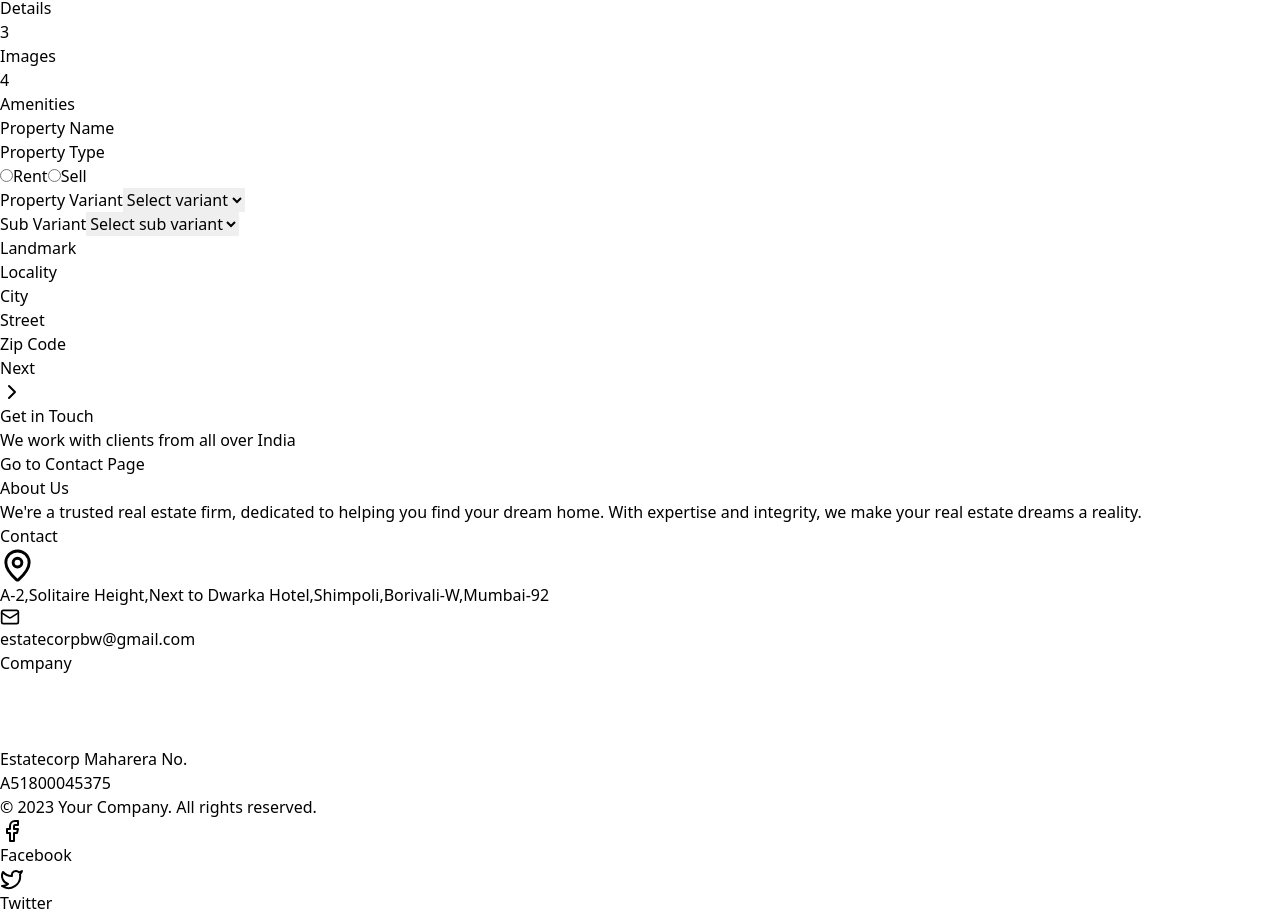
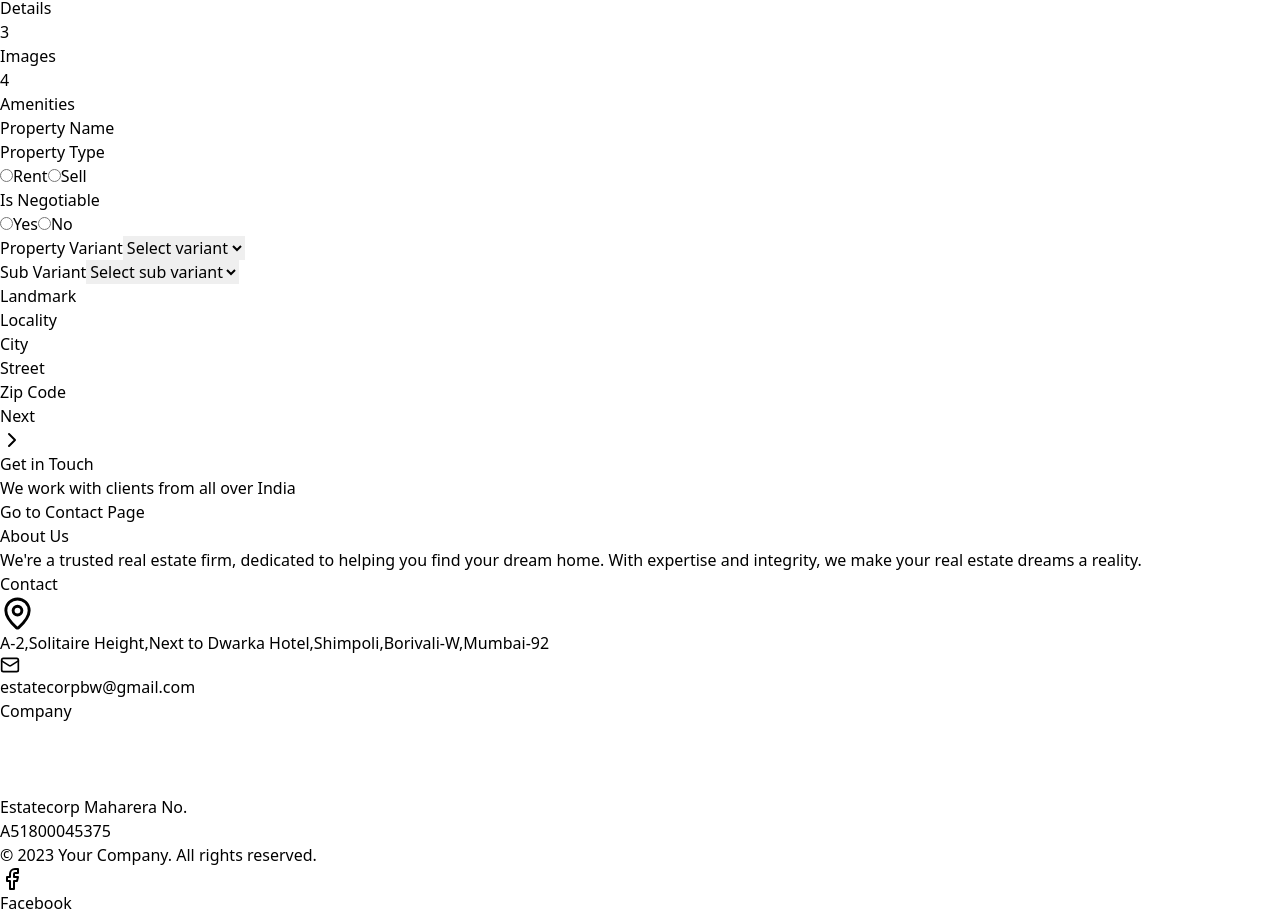
Before and after one commit to Kaushikk52/Estate-Corp, a React (Vite) app in the folder frontend-react/: page /dashboard/add-property in a window 1280 px wide. Shown: the part 779-1693 px from the top of the page. Built offline with nearby package versions, Linux system fonts and the light colour scheme.

Commit message:
Property Cards & Layout Form changes

```diff
--- a/frontend-react/src/App.jsx
+++ b/frontend-react/src/App.jsx
@@ -21,7 +21,7 @@ function App() {
               <Route path='/dashboard/add-property' element={<AddPropertyLayout />} />
             </Route>
             <Route path="/residential/buy"  element={<Residential />}>
-              <Route path="/residential/buy/:id" element={<PropertyDetails />} />
+
             </Route>
           </Route>
         </Routes>
--- a/frontend-react/src/components/Dashboard/AddPropertyLayout.tsx
+++ b/frontend-react/src/components/Dashboard/AddPropertyLayout.tsx
@@ -1,10 +1,11 @@
-import React, { useState } from "react";
+import React, { useState, useEffect } from "react";
 import { motion, AnimatePresence } from "framer-motion";
 import { ChevronLeft, ChevronRight, Check } from "lucide-react";
 import toast, { Toaster } from "react-hot-toast";
 import { Formik, Form, Field, ErrorMessage, FormikHelpers } from "formik";
 import * as Yup from "yup";
 import axios, { AxiosError } from "axios";
+import { useNavigate } from "react-router-dom";
 
 const validationSchema = Yup.object().shape({
   name: Yup.string().required("Property Name is required"),
@@ -36,6 +37,8 @@ const validationSchema = Yup.object().shape({
       .required("Carpet area is required")
       .positive("Must be a positive number"),
     areaUnit: Yup.string().required("Carpet area unit is required"),
+    amtUnit: Yup.string().required("This field is required"),
+    isNegotiable: Yup.string().required("Is Negotiable is required"),
     availability: Yup.date().required("Availability date is required"),
     furnishedStatus: Yup.string().required("Furnished status is required"),
     ammenities: Yup.array()
@@ -60,6 +63,7 @@ export default function AddPropertyLayout() {
   const baseURL = import.meta.env.VITE_APP_BACKEND_BASE_URL;
   const cloudName = import.meta.env.VITE_APP_CLOUD_NAME;
   const uploadPreset = import.meta.env.VITE_APP_UPLOAD_PRESET;
+  const navigate = useNavigate();
   const [step, setStep] = useState(1);
   const [imgUrls, setImgUrls] = useState<any>([]);
 
@@ -86,11 +90,23 @@ export default function AddPropertyLayout() {
       availability: "",
       rent: 0,
       price: 0,
+      amtUnit: "",
+      isNegotiable: "",
       furnishedStatus: "",
       ammenities: [] as string[],
     },
     images: [] as File[],
   };
+
+  useEffect(() => {
+    const token = localStorage.getItem("token");
+    if (!token) {
+      toast.error("Please Login", {
+        position: "bottom-right",
+        duration: 3000,
+      });
+    }
+  });
 
   async function uploadImages(images: any) {
     if (!images || images.length === 0) {
@@ -133,27 +149,36 @@ export default function AddPropertyLayout() {
     }
   }
 
-
   async function handleSubmit(
     values: typeof initialValues,
-    { setSubmitting }: FormikHelpers<typeof initialValues>
+    { setSubmitting, resetForm }: FormikHelpers<typeof initialValues>
   ) {
+
+    if (step !== 4) {
+      setSubmitting(false);
+      return;
+    }
+
     if (values.type === "RENT") {
       values.details.price = 0;
     } else if (values.type === "BUY") {
       values.details.rent = 0;
     }
 
-    try{
-      const urls:any = await uploadImages(values.images);
-        if(urls.length > 0){
-          console.log("uploaded urls",urls);
-          values.images = [...urls]
+    try {
+      const urls: any = await uploadImages(values.images);
+      if (urls.length > 0) {
+        console.log("uploaded urls", urls);
+        values.images = [...urls];
         console.log("values.images : ", values.images);
       }
-    }catch(err){
-      console.log(err)
-    }finally{
+    } catch (err) {
+      console.log(err);
+      toast.error(`An Error Occurred : ${err}`, {
+        position: "bottom-right",
+        duration: 3000,
+      });
+    } finally {
       Object.assign(values.details, { isApproved: false });
       const token = localStorage.getItem("token");
       try {
@@ -167,8 +192,7 @@ export default function AddPropertyLayout() {
             position: "bottom-right",
             duration: 3000,
           });
-          values.images = initialValues.images;
-          values = initialValues;
+          resetForm();
           setSubmitting(false);
         }
       } catch (err: any) {
@@ -210,6 +234,7 @@ export default function AddPropertyLayout() {
           "details.availability",
           "details.rent",
           "details.price",
+          "details.amtUnit",
           "details.furnishedStatus",
         ];
       case 3:
@@ -336,8 +361,9 @@ export default function AddPropertyLayout() {
                         className="text-red-500 text-sm mt-1"
                       />
                     </div>
+                    <div className="grid grid-cols-2 gap-6">
                       <div>
-                      <label className="block text-sm font-medium text-gray-700">
+                        <label className=" text-sm font-medium text-gray-700">
                           Property Type
                         </label>
                         <div className="mt-2 space-x-4">
@@ -365,6 +391,37 @@ export default function AddPropertyLayout() {
                           component="div"
                           className="text-red-500 text-sm mt-1"
                         />
+                      </div>
+                      <div>
+                        <label className=" text-sm font-medium text-gray-700">
+                          Is Negotiable
+                        </label>
+                        <div className="mt-2 space-x-4">
+                          <label className="inline-flex items-center">
+                            <Field
+                              type="radio"
+                              name="details.isNegotiable"
+                              value="YES"
+                              className="form-radio h-4 w-4 text-blue-600"
+                            />
+                            <span className="ml-2">Yes</span>
+                          </label>
+                          <label className="inline-flex items-center">
+                            <Field
+                              type="radio"
+                              name="details.isNegotiable"
+                              value="NO"
+                              className="form-radio h-4 w-4 text-blue-600"
+                            />
+                            <span className="ml-2">No</span>
+                          </label>
+                        </div>
+                        <ErrorMessage
+                          name="details.isNegotiable"
+                          component="div"
+                          className="text-red-500 text-sm mt-1"
+                        />
+                      </div>
                     </div>
                     <div className="grid grid-cols-2 gap-6">
                       <div>
@@ -705,14 +762,30 @@ export default function AddPropertyLayout() {
                         >
                           Rent (per month)
                         </label>
+                        <div className="mt-1 flex rounded-md shadow-sm">
                           <Field
                             id="details.rent"
                             name="details.rent"
                             type="number"
                             className="mt-1 block w-full px-3 py-2 border border-gray-300 rounded-md shadow-sm focus:outline-none focus:ring-blue-500 focus:border-blue-500"
+                            placeholder="Enter rent per month"
+                          />
+                          <Field
+                            as="select"
+                            name="details.amtUnit"
+                            className="inline-flex items-center px-3 rounded-r-md border border-l-0 border-gray-300 bg-gray-50 text-gray-500 text-sm focus:ring-blue-500 focus:border-blue-500"
+                          >
+                            <option value="L">Lakh</option>
+                            <option value="Cr">Cr</option>
+                          </Field>
+                        </div>
+                        <ErrorMessage
+                          name="details.rent"
+                          component="div"
+                          className="text-red-500 text-sm mt-1"
                         />
                         <ErrorMessage
-                          name="details.rent"
+                          name="details.amtUnit"
                           component="div"
                           className="text-red-500 text-sm mt-1"
                         />
@@ -726,14 +799,30 @@ export default function AddPropertyLayout() {
                         >
                           Price
                         </label>
+                        <div className="mt-1 flex rounded-md shadow-sm">
                           <Field
                             id="details.price"
                             name="details.price"
                             type="number"
                             className="mt-1 block w-full px-3 py-2 border border-gray-300 rounded-md shadow-sm focus:outline-none focus:ring-blue-500 focus:border-blue-500"
+                            placeholder="Enter property price"
+                          />
+                          <Field
+                            as="select"
+                            name="details.amtUnit"
+                            className="inline-flex items-center px-3 rounded-r-md border border-l-0 border-gray-300 bg-gray-50 text-gray-500 text-sm focus:ring-blue-500 focus:border-blue-500"
+                          >
+                            <option value="L">Lakh</option>
+                            <option value="Cr">Cr</option>
+                          </Field>
+                        </div>
+                        <ErrorMessage
+                          name="details.price"
+                          component="div"
+                          className="text-red-500 text-sm mt-1"
                         />
                         <ErrorMessage
-                          name="details.price"
+                          name="details.amtUnit"
                           component="div"
                           className="text-red-500 text-sm mt-1"
                         />
@@ -924,7 +1013,7 @@ export default function AddPropertyLayout() {
                 )}
                 {step < 4 ? (
                   <button
-                    type="button"
+                    type="button" // Add this line
                     onClick={() => setStep((prev) => prev + 1)}
                     disabled={hasStepErrors(errors, touched, step)}
                     className={`ml-auto bg-blue-600 border border-transparent rounded-md shadow-sm py-2 px-4 inline-flex justify-center text-sm font-medium text-white hover:bg-blue-700 focus:outline-none focus:ring-2 focus:ring-offset-2 focus:ring-blue-500 items-center ${
--- a/frontend-react/src/components/Properties/Cards/Cards.tsx
+++ b/frontend-react/src/components/Properties/Cards/Cards.tsx
@@ -35,6 +35,8 @@ export default function PropertyCardsCarousel() {
         availability:"",
         rent: 0,
         price:0,
+        amtUnit:"",
+        isNegotiable:"",
         furnishedStatus:"",
       },
       project:{}
@@ -118,8 +120,8 @@ export default function PropertyCardsCarousel() {
                       {property.images.length}
                     </div>
 
-                    <div className={`absolute top-2 left-2 px-2 py-1 rounded-full text-xs font-semibold ${property.type === 'RENT' ? 'bg-green-500 text-white' : 'bg-yellow-500 text-white'}`}>
-                     {property.type === "RENT" ? "Negotiable" : "Not Negotiable"}
+                    <div className={`absolute top-2 left-2 px-2 py-1 rounded-full text-xs font-semibold ${property.details.isNegotiable === 'YES' ? 'bg-green-500 text-white' : 'bg-red-500 text-white'}`}>
+                     {property.details.isNegotiable === "YES" ? "Negotiable" : "Not Negotiable"}
                     </div>
 
                     <div className={`absolute top-2 right-2 px-2 py-1 rounded-full text-xs font-semibold ${property.details.furnishedStatus === 'FURNISHED' ?'bg-green-500 text-white'
@@ -134,8 +136,8 @@ export default function PropertyCardsCarousel() {
                       {property.address.landmark} {property.address.locality} {property.address.street} - {property.address.zipCode}
                     </p>
                     {property.type === "RENT" ?
-                    <p className="text-xl font-bold text-purple-600 mt-2">Rs. {property.details.rent.toLocaleString()} /monthly</p> :
-                    <p className="text-xl font-bold text-purple-600 mt-2">Rs. {property.details.price.toLocaleString()}</p>
+                    <p className="text-xl font-bold text-purple-600 mt-2">Rs. {property.details.rent.toLocaleString()} {property.details.amtUnit} /monthly</p> :
+                    <p className="text-xl font-bold text-purple-600 mt-2">Rs. {property.details.price.toLocaleString()} {property.details.amtUnit}</p>
                     }
 
                     <div className="flex flex-wrap gap-2 mt-3">
```
Also changed, not shown: frontend-react/src/components/Home/Navbar.tsx (+13 -6 lines). Lines whose indentation alone changed are shown as unchanged.
